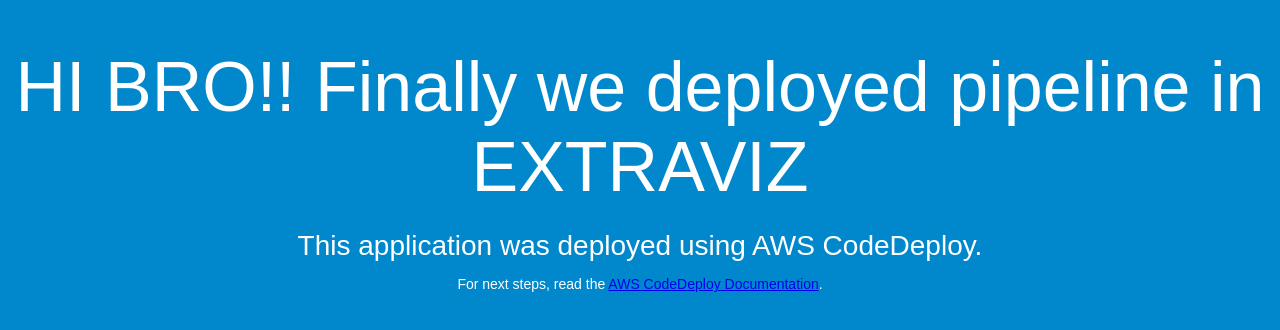
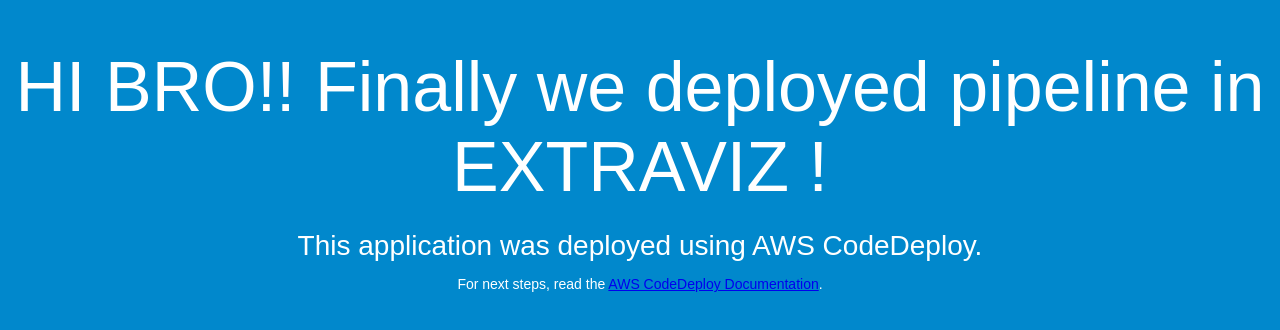
Before and after one commit to cjchandru/pipeline, a plain HTML site: page index.html in a window 1280 px wide. Drawn offline with Linux system fonts and the light colour scheme.

Commit message:
Again committed

```diff
--- a/index.html
+++ b/index.html
@@ -26,7 +26,7 @@
 </head>
 <body>
   <div align="center">
-    <h1>HI BRO!! Finally we deployed pipeline in EXTRAVIZ</h1>
+    <h1>HI BRO!! Finally we deployed pipeline in EXTRAVIZ ! </h1>
     <h2>This application was deployed using AWS CodeDeploy.</h2>
     <p>For next steps, read the <a href="http://aws.amazon.com/documentation/codedeploy">AWS CodeDeploy Documentation</a>.</p>
   </div>
```
